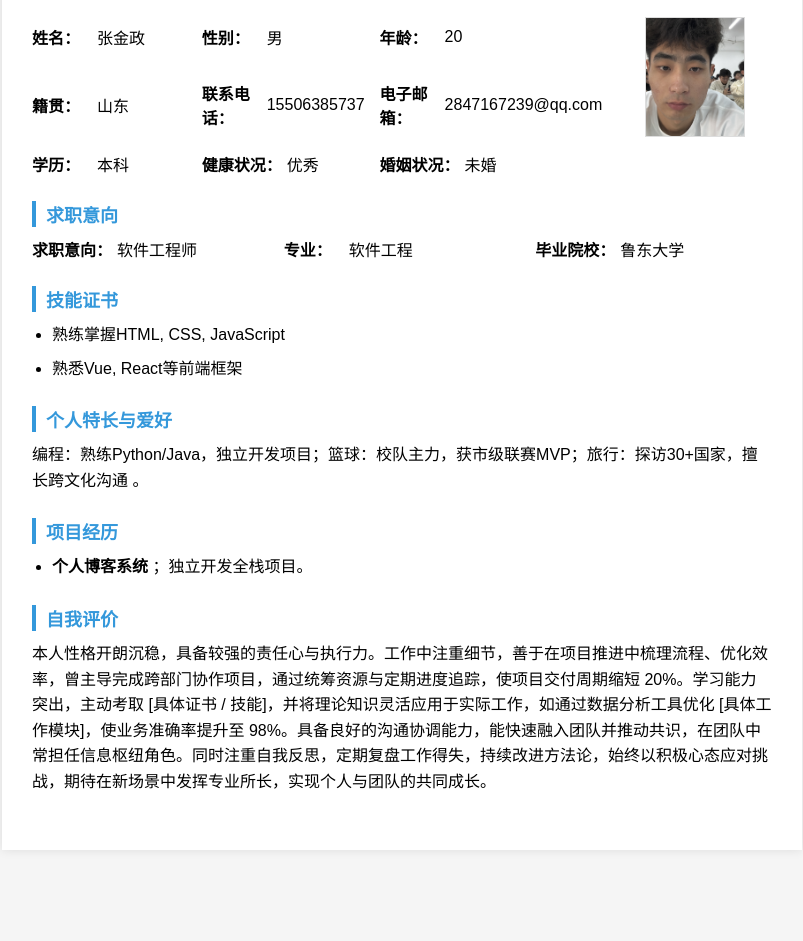
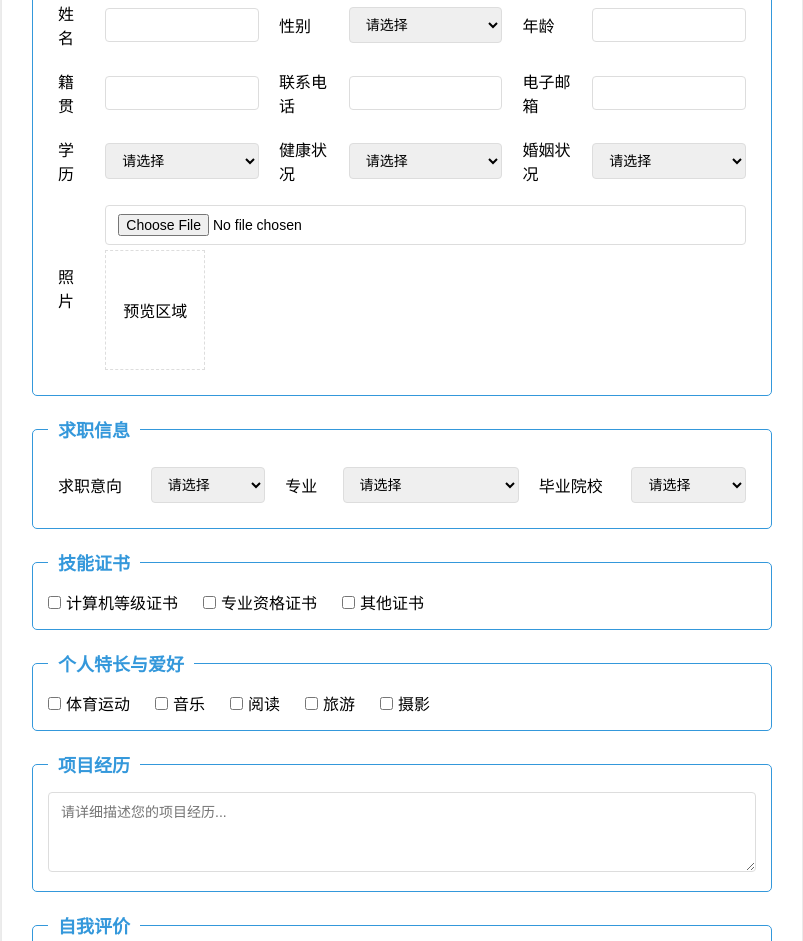
Before and after one commit to ssssss189/jzj, a plain HTML site: page index.html in a window 1280 px wide. Shown: the part 100-1041 px from the top of the page, without its empty margins (238-1041 px from the left). Before the commit the page ends 970 px from the top, so only its background shows below. Drawn offline with Linux system fonts and the light colour scheme.

Commit message:
Add files via upload

```diff
--- a/index.html
+++ b/index.html
@@ -3,7 +3,7 @@
 <head>
     <meta charset="UTF-8">
     <meta name="viewport" content="width=device-width, initial-scale=1.0">
-    <title>个人简历 - 张金政</title>
+    <title>个人简历表格</title>
     <style>
         * {
             margin: 0;
@@ -15,212 +15,332 @@
         body {
             background-color: #f5f5f5;
             padding: 20px;
+            display: flex;
+            justify-content: center;
         }
 
-        .resume-container {
+        .resume-form {
+            width: 100%;
             max-width: 800px;
-            margin: 0 auto;
             background-color: white;
             box-shadow: 0 0 10px rgba(0, 0, 0, 0.1);
             padding: 30px;
+            border-radius: 8px;
         }
 
-        .resume-title {
-            text-align: center;
-            font-size: 24px;
-            font-weight: bold;
+        fieldset {
+            border: 1px solid #3498db;
+            border-radius: 5px;
+            padding: 15px;
             margin-bottom: 20px;
-            color: #333;
-            border-bottom: 2px solid #3498db;
-            padding-bottom: 10px;
         }
 
-        .section {
-            margin-bottom: 25px;
+        legend {
+            color: #3498db;
+            font-weight: bold;
+            padding: 0 10px;
+            font-size: 18px;
         }
 
-        .section-title {
-            font-size: 18px;
-            font-weight: bold;
-            color: #3498db;
-            margin-bottom: 10px;
-            border-left: 4px solid #3498db;
-            padding-left: 10px;
+        table {
+            width: 100%;
+            border-collapse: collapse;
         }
 
-        .basic-info {
-            display: grid;
-            grid-template-columns: repeat(4, 1fr);
-            gap: 15px;
-            margin-bottom: 15px;
+        td {
+            padding: 10px;
+            vertical-align: middle;
         }
 
-        .info-item {
+        input[type="text"],
+        input[type="number"],
+        input[type="tel"],
+        input[type="email"],
+        input[type="file"],
+        select,
+        textarea {
+            width: 100%;
+            padding: 8px 12px;
+            border: 1px solid #ddd;
+            border-radius: 4px;
+            font-size: 14px;
+            transition: border-color 0.3s;
+        }
+
+        input[type="text"]:focus,
+        input[type="number"]:focus,
+        input[type="tel"]:focus,
+        input[type="email"]:focus,
+        select:focus,
+        textarea:focus {
+            border-color: #3498db;
+            outline: none;
+        }
+
+        textarea {
+            min-height: 80px;
+            resize: vertical;
+        }
+
+        .checkbox-group {
+            display: flex;
+            flex-wrap: wrap;
+            gap: 10px;
+        }
+
+        .checkbox-item {
             display: flex;
             align-items: center;
+            margin-right: 15px;
         }
 
-        .info-label {
-            font-weight: bold;
+        .checkbox-item input {
+            width: auto;
             margin-right: 5px;
-            min-width: 60px;
         }
 
-        .info-content {
-            flex: 1;
+        .buttons {
+            display: flex;
+            justify-content: center;
+            gap: 20px;
+            margin-top: 20px;
         }
 
-        .photo-container {
-            grid-column: 4;
-            grid-row: 1 / span 2;
-            display: flex;
-            justify-content: center;
-            align-items: center;
+        button {
+            padding: 10px 25px;
+            border: none;
+            border-radius: 4px;
+            font-size: 16px;
+            cursor: pointer;
+            transition: background-color 0.3s;
         }
 
-        .photo {
+        button[type="submit"] {
+            background-color: #3498db;
+            color: white;
+        }
+
+        button[type="reset"] {
+            background-color: #f1f1f1;
+            color: #333;
+        }
+
+        button:hover {
+            opacity: 0.9;
+        }
+
+        .photo-preview {
             width: 100px;
             height: 120px;
-            object-fit: cover;
-            border: 1px solid #ddd;
+            border: 1px dashed #ddd;
+            margin-top: 5px;
+            display: flex;
+            align-items: center;
+            justify-content: center;
+            overflow: hidden;
         }
 
-        /* 其他样式保持不变 */
-        .job-intention {
-            display: grid;
-            grid-template-columns: repeat(3, 1fr);
-            gap: 15px;
-        }
-
-        .skills-certificates, .hobbies, .projects, .self-evaluation {
-            line-height: 1.6;
-        }
-
-        .projects ul, .skills-certificates ul {
-            padding-left: 20px;
-        }
-
-        .projects li, .skills-certificates li {
-            margin-bottom: 8px;
+        .photo-preview img {
+            max-width: 100%;
+            max-height: 100%;
         }
 
         @media (max-width: 600px) {
-            .basic-info {
-                grid-template-columns: 1fr;
-            }
-
-            .photo-container {
-                grid-column: 1;
-                grid-row: auto;
-                justify-content: flex-start;
-                margin-top: 15px;
+            td {
+                display: block;
+                width: 100%;
             }
         }
     </style>
 </head>
 <body>
-    <div class="resume-container">
-        <div class="resume-title">个人简历</div>
+    <form class="resume-form" action="#" method="post" enctype="multipart/form-data">
+        <fieldset>
+            <legend>基本信息</legend>
+            <table>
+                <tr>
+                    <td>姓名</td>
+                    <td><input type="text" name="name" required maxlength="20"></td>
+                    <td>性别</td>
+                    <td>
+                        <select name="gender" required>
+                            <option value="">请选择</option>
+                            <option value="male">男</option>
+                            <option value="female">女</option>
+                        </select>
+                    </td>
+                    <td>年龄</td>
+                    <td><input type="number" name="age" min="18" max="60" required></td>
+                </tr>
+                <tr>
+                    <td>籍贯</td>
+                    <td><input type="text" name="hometown" required maxlength="50"></td>
+                    <td>联系电话</td>
+                    <td><input type="tel" name="phone" required pattern="[0-9]{11}"></td>
+                    <td>电子邮箱</td>
+                    <td><input type="email" name="email" required></td>
+                </tr>
+                <tr>
+                    <td>学历</td>
+                    <td>
+                        <select name="education" required>
+                            <option value="">请选择</option>
+                            <option value="high-school">高中</option>
+                            <option value="college">大专</option>
+                            <option value="bachelor">本科</option>
+                            <option value="master">硕士</option>
+                            <option value="phd">博士</option>
+                        </select>
+                    </td>
+                    <td>健康状况</td>
+                    <td>
+                        <select name="health" required>
+                            <option value="">请选择</option>
+                            <option value="excellent">优秀</option>
+                            <option value="good">良好</option>
+                            <option value="fair">一般</option>
+                        </select>
+                    </td>
+                    <td>婚姻状况</td>
+                    <td>
+                        <select name="marriage" required>
+                            <option value="">请选择</option>
+                            <option value="single">未婚</option>
+                            <option value="married">已婚</option>
+                            <option value="divorced">离异</option>
+                        </select>
+                    </td>
+                </tr>
+                <tr>
+                    <td>照片</td>
+                    <td colspan="5">
+                        <input type="file" name="photo" accept="image/*" required>
+                        <div class="photo-preview" id="photoPreview">
+                            <span>预览区域</span>
+                        </div>
+                    </td>
+                </tr>
+            </table>
+        </fieldset>
 
-        <div class="section">
-            <div class="basic-info">
-                <div class="info-item">
-                    <span class="info-label">姓名：</span>
-                    <span class="info-content">张金政</span>
+        <fieldset>
+            <legend>求职信息</legend>
+            <table>
+                <tr>
+                    <td>求职意向</td>
+                    <td>
+                        <select name="job_intention" required>
+                            <option value="">请选择</option>
+                            <option value="frontend">前端开发</option>
+                            <option value="backend">后端开发</option>
+                            <option value="fullstack">全栈开发</option>
+                            <option value="designer">设计师</option>
+                            <option value="product">产品经理</option>
+                        </select>
+                    </td>
+                    <td>专业</td>
+                    <td>
+                        <select name="major" required>
+                            <option value="">请选择</option>
+                            <option value="computer">计算机科学与技术</option>
+                            <option value="software">软件工程</option>
+                            <option value="network">网络工程</option>
+                            <option value="electronic">电子信息工程</option>
+                            <option value="other">其他</option>
+                        </select>
+                    </td>
+                    <td>毕业院校</td>
+                    <td>
+                        <select name="school" required>
+                            <option value="">请选择</option>
+                            <option value="tsinghua">清华大学</option>
+                            <option value="pku">北京大学</option>
+                            <option value="fudan">复旦大学</option>
+                            <option value="zju">浙江大学</option>
+                            <option value="ldu">鲁东大学</option>
+                            <option value="other">其他院校</option>
+                        </select>
+                    </td>
+                </tr>
+            </table>
+        </fieldset>
+
+        <fieldset>
+            <legend>技能证书</legend>
+            <div class="checkbox-group">
+                <div class="checkbox-item">
+                    <input type="checkbox" id="cert2" name="certificates" value="computer">
+                    <label for="cert2">计算机等级证书</label>
                 </div>
-                <div class="info-item">
-                    <span class="info-label">性别：</span>
-                    <span class="info-content">男</span>
+                <div class="checkbox-item">
+                    <input type="checkbox" id="cert3" name="certificates" value="professional">
+                    <label for="cert3">专业资格证书</label>
                 </div>
-                <div class="info-item">
-                    <span class="info-label">年龄：</span>
-                    <span class="info-content">20</span>
-                </div>
-
-                <div class="photo-container">
-                    <img src="src\IMG_4095.jpg" alt="照片" class="photo" alt="照片" class="photo">
-                </div>
-
-                <div class="info-item">
-                    <span class="info-label">籍贯：</span>
-                    <span class="info-content">山东</span>
-                </div>
-                <div class="info-item">
-                    <span class="info-label">联系电话：</span>
-                    <span class="info-content">15506385737</span>
-                </div>
-                <div class="info-item">
-                    <span class="info-label">电子邮箱：</span>
-                    <span class="info-content">2847167239@qq.com</span>
-                </div>
-
-                <div class="info-item">
-                    <span class="info-label">学历：</span>
-                    <span class="info-content">本科</span>
-                </div>
-                <div class="info-item">
-                    <span class="info-label">健康状况：</span>
-                    <span class="info-content">优秀</span>
-                </div>
-                <div class="info-item">
-                    <span class="info-label">婚姻状况：</span>
-                    <span class="info-content">未婚</span>
+                <div class="checkbox-item">
+                    <input type="checkbox" id="cert5" name="certificates" value="other">
+                    <label for="cert5">其他证书</label>
                 </div>
             </div>
-        </div>
-      <div class="section">
-            <div class="section-title">求职意向</div>
-            <div class="job-intention">
-                <div class="info-item">
-                    <span class="info-label">求职意向：</span>
-                    <span class="info-content">软件工程师</span>
+        </fieldset>
+
+        <fieldset>
+            <legend>个人特长与爱好</legend>
+            <div class="checkbox-group">
+                <div class="checkbox-item">
+                    <input type="checkbox" id="hobby1" name="hobbies" value="sports">
+                    <label for="hobby1">体育运动</label>
                 </div>
-                <div class="info-item">
-                    <span class="info-label">专业：</span>
-                    <span class="info-content">软件工程</span>
+                <div class="checkbox-item">
+                    <input type="checkbox" id="hobby2" name="hobbies" value="music">
+                    <label for="hobby2">音乐</label>
                 </div>
-                <div class="info-item">
-                    <span class="info-label">毕业院校：</span>
-                    <span class="info-content">鲁东大学</span>
+                <div class="checkbox-item">
+                    <input type="checkbox" id="hobby3" name="hobbies" value="reading">
+                    <label for="hobby3">阅读</label>
+                </div>
+                <div class="checkbox-item">
+                    <input type="checkbox" id="hobby4" name="hobbies" value="travel">
+                    <label for="hobby4">旅游</label>
+                </div>
+                <div class="checkbox-item">
+                    <input type="checkbox" id="hobby5" name="hobbies" value="photography">
+                    <label for="hobby5">摄影</label>
                 </div>
             </div>
+        </fieldset>
+
+        <fieldset>
+            <legend>项目经历</legend>
+            <textarea name="project_experience" required maxlength="500" placeholder="请详细描述您的项目经历..."></textarea>
+        </fieldset>
+
+        <fieldset>
+            <legend>自我评价</legend>
+            <textarea name="self_evaluation" required maxlength="300" placeholder="请简要描述您的自我评价..."></textarea>
+        </fieldset>
+
+        <div class="buttons">
+            <button type="submit">提交</button>
+            <button type="reset">重置</button>
         </div>
+    </form>
 
-        <div class="section">
-            <div class="section-title">技能证书</div>
-            <div class="skills-certificates">
-                <ul>
-                    <li>熟练掌握HTML, CSS, JavaScript</li>
-                    <li>熟悉Vue, React等前端框架</li>
-                </ul>
-            </div>
-        </div>
-
-        <div class="section">
-            <div class="section-title">个人特长与爱好</div>
-            <div class="hobbies">
-                <p>编程：熟练Python/Java，独立开发项目；篮球：校队主力，获市级联赛MVP；旅行：探访30+国家，擅长跨文化沟通
-                    。</p>
-            </div>
-        </div>
-
-        <div class="section">
-            <div class="section-title">项目经历</div>
-            <div class="projects">
-                <ul>
-
-                    <li><strong>个人博客系统</strong> ；独立开发全栈项目。</li>
-                </ul>
-            </div>
-        </div>
-
-        <div class="section">
-            <div class="section-title">自我评价</div>
-            <div class="self-evaluation">
-                <p>本人性格开朗沉稳，具备较强的责任心与执行力。工作中注重细节，善于在项目推进中梳理流程、优化效率，曾主导完成跨部门协作项目，通过统筹资源与定期进度追踪，使项目交付周期缩短 20%。学习能力突出，主动考取 [具体证书 / 技能]，并将理论知识灵活应用于实际工作，如通过数据分析工具优化 [具体工作模块]，使业务准确率提升至 98%。具备良好的沟通协调能力，能快速融入团队并推动共识，在团队中常担任信息枢纽角色。同时注重自我反思，定期复盘工作得失，持续改进方法论，始终以积极心态应对挑战，期待在新场景中发挥专业所长，实现个人与团队的共同成长。
-                </p>
-            </div>
-        </div>
-    </div>
+    <script>
+        // 照片预览功能
+        document.querySelector('input[name="photo"]').addEventListener('change', function(e) {
+            const file = e.target.files[0];
+            if (file) {
+                const reader = new FileReader();
+                reader.onload = function(event) {
+                    const preview = document.getElementById('photoPreview');
+                    preview.innerHTML = '';
+                    const img = document.createElement('img');
+                    img.src = event.target.result;
+                    preview.appendChild(img);
+                };
+                reader.readAsDataURL(file);
+            }
+        });
+    </script>
 </body>
 </html>
```
Also changed, not shown: src/IMG_4095.JPG (added).
